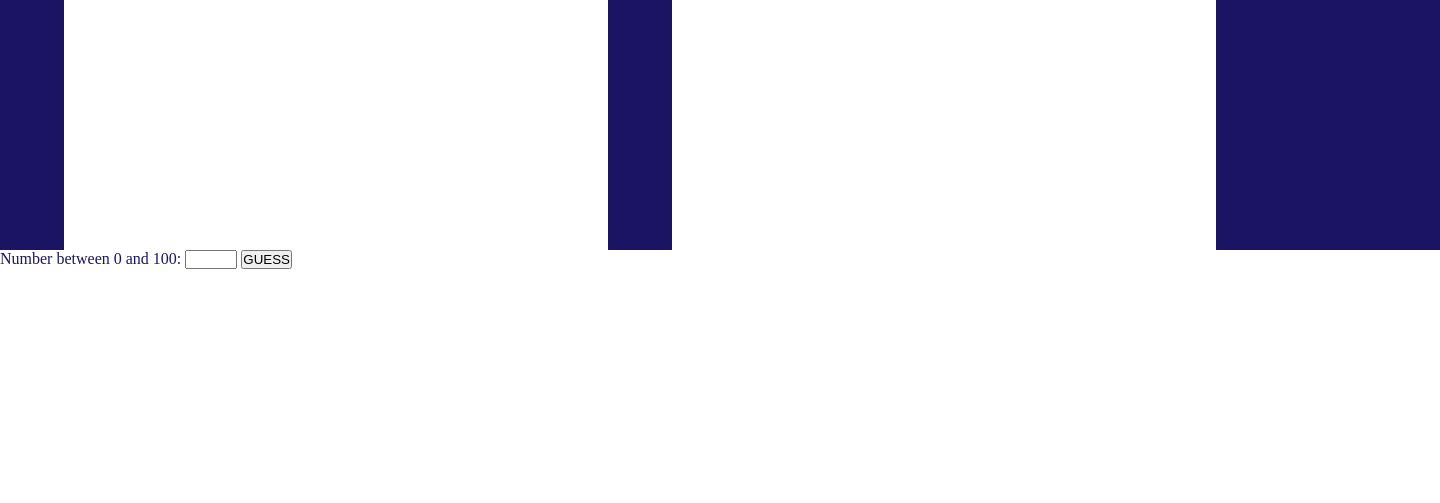
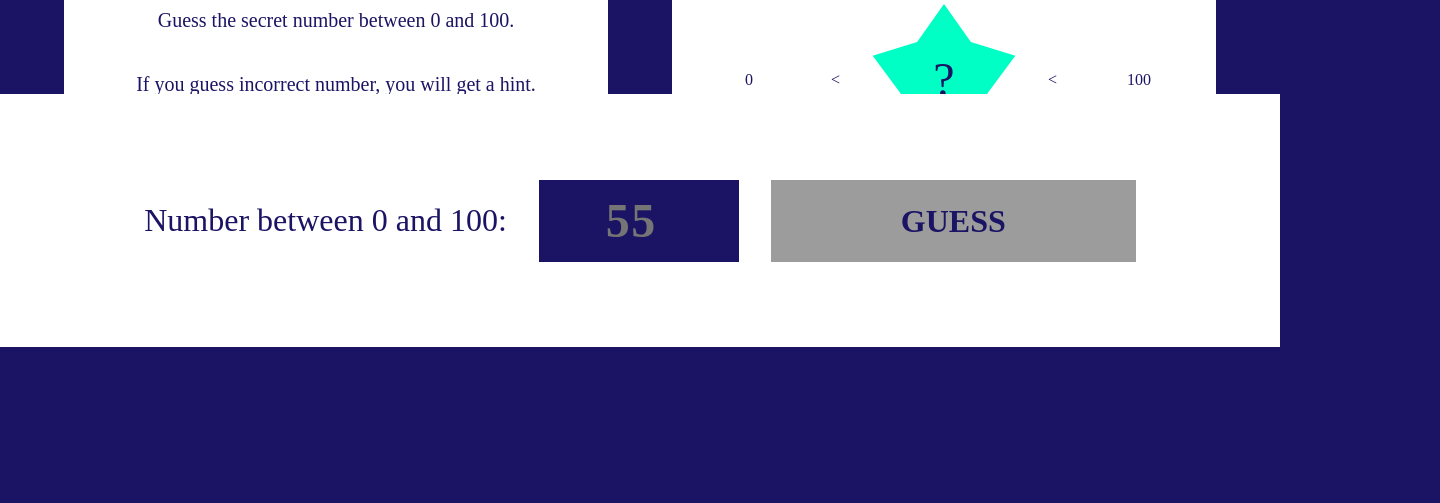
Before and after one commit to annafucik/Reactgirls_1, a plain HTML site: page guessthenumber/index.html in a window 1280 px wide. Shown: the part 453-956 px from the top of the page, 1440 px wide, since content can reach past the window. After the commit the page ends 800 px from the top, so only its background shows below. Drawn offline with Linux system fonts and the light colour scheme; a web font is replaced by a local one.

Commit message:
modified:   guessthenumber/index.html 	modified:   guessthenumber/styles.css

```diff
--- a/guessthenumber/index.html
+++ b/guessthenumber/index.html
@@ -25,17 +25,22 @@
 
     <div class="secret-number">
         <h2>SECRET NUMBER</h2>
-        <span>0</span>
-        <span><</span>
-        <img src="Star.svg" alt="star">
-        <span><</span>
-        <span>100</span>
+       <div>
+            <span id="left-number">0</span>
+            <span><</span>
+            <div id="star">
+                <img src="Star.svg" alt="star">
+                <div>?</div>
+            </div>
+            <span><</span>
+            <span id="right-number">100</span>
+        </div>
     </div>
 </main>
 
 <div class="number">
     <label for="number-input">Number between 0 and 100:</label>
-    <input id="number-input" type="number" min="1" max="99">
+    <input id="number-input" type="number" min="1" max="99" placeholder="55">
     <button>GUESS</button>
 </div>
 
--- a/guessthenumber/styles.css
+++ b/guessthenumber/styles.css
@@ -1,6 +1,9 @@
 * {
 margin: 0;
 padding: 0;
+box-sizing: border-box;
+border: none;
+font-family: "Tomorrow";
 }
 
 body{
@@ -19,6 +22,13 @@ h1{
 }
 
 /* Boxíky */
+main{
+    display: flex;
+    justify-content: center;
+    gap: 64px;
+    margin: 0 64px;
+}
+
 div{
     background-color: #FFFFFF;
     color: #1B1464;
@@ -26,16 +36,84 @@ div{
 .how-to-play, .secret-number{
     width: 624px;
     height: 416px;
+    padding-top: 96px;
+    font-family: "Tomorrow";
+    text-align: center;
+}
+
+h2, label {
+    font-size: 32px;
+    line-height: 130%;
+    font-weight: 800px;
+}
+
+.how-to-play li{
+    margin-top: 32px;
+    font-size: 20px;
+    line-height: 160%;
+}
+
+.secret-number > div{
+    display: flex;
+    justify-content: center;
+    align-items: center;
+    gap: 32px;
+    margin-top: 32px;
+}
+
+.secret-number > div > div{
+line-height: 130%;
+font-size: 48px;
+}
+
+#left-number, #right-number{
+    width: 100px;
+}
+
+#star{
+   position: relative;
+}
+
+#star > div{
+position: absolute;
+top: 50%;
+left: 50%;
+transform: translate(-50%, -50%);
+background-color: transparent;
 }
 
 .number{
-    width: 1440px;
+    width: 100%;
     height: 253px;
+    position: fixed;
+    bottom: 0;
+    display: flex;
+    align-items: center;
+    justify-content: center;
+    gap: 32px;
 }
 
-main{
-    display: flex;
-    justify-content: center;
-    gap: 64px;
-    margin: 0 64px;
+#number-input{
+   width: 200px;
+   height: 82px;
+   background: #1B1464;
+   color: #FFFFFF;
+   font-size: 48px;
+   line-height: 130%;
+   text-align: center;
+   letter-spacing: 0.03em;
+   font-weight: 700;
+   font-family: "Tomorrow";
 }
+
+button{
+    width: 365px;
+    height: 82px;
+    background-color: #9C9C9C;
+    font-family: 'Tomorrow';
+    font-style: normal;
+    font-weight: 700;
+    font-size: 32px;
+    line-height: 100%;
+    color: #1B1464;
+}
```
